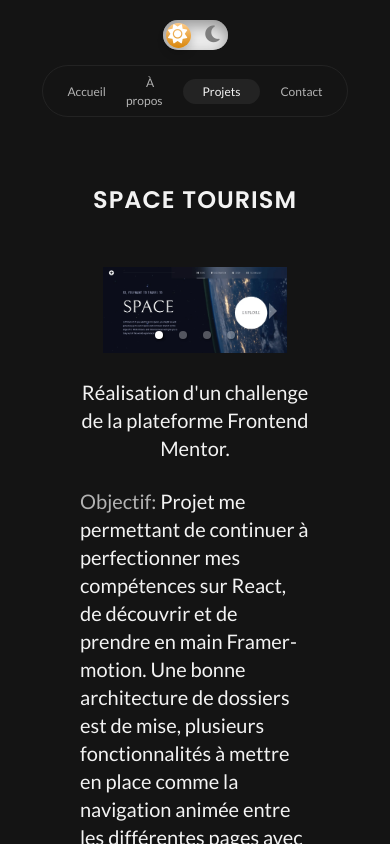
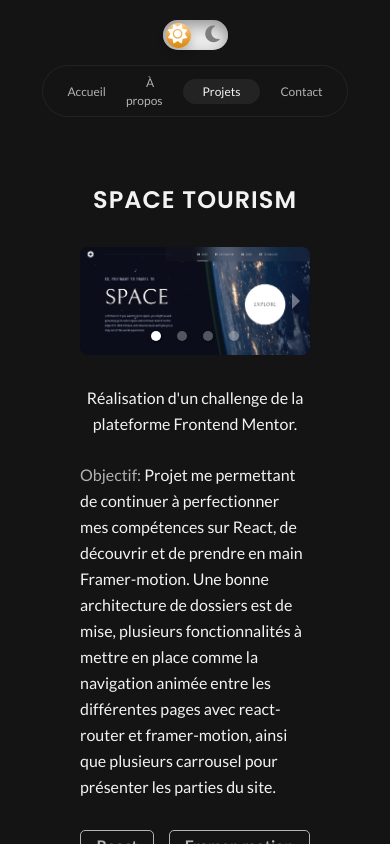
Before and after one commit to AlexDDevv/Portfolio-v3, a React (Vite) app: page /projects in a window 390 px wide. Both pictures are taken after a click on the element 195 px from the left and 367 px from the top of the page. Shown: the top 844 px of the page. Built offline with nearby package versions, Linux system fonts and the light colour scheme.

Commit message:
Add responsive for ProjectDetails

```diff
--- a/src/assets/sass/components/projects/_main.scss
+++ b/src/assets/sass/components/projects/_main.scss
@@ -1,5 +1,9 @@
 .main-projects {
     margin-bottom: 80px;
+
+    @media screen and (max-width: 425px) {
+        margin-bottom: 65px;
+    }
 
     h1 {
         color: $white;
@@ -8,9 +12,13 @@
         font-weight: 600;
         letter-spacing: 1px;
         text-transform: uppercase;
-        margin-bottom: 25px;
+        margin-bottom: 30px;
         text-align: center;
 
+        @media screen and (max-width: 1024px) {
+            font-size: 28px;
+            margin-bottom: 0;
+        }
         @media screen and (max-width: 425px) {
             font-size: 24px;
         }
--- a/src/assets/sass/components/projects/_projectDetails.scss
+++ b/src/assets/sass/components/projects/_projectDetails.scss
@@ -2,43 +2,43 @@
     display: flex;
     flex-direction: column;
     align-items: center;
-    gap: 25px;
+    gap: 30px;
     position: relative;
+    width: 80%;
+    margin: 0 auto;
+
+    @media screen and (max-width: 1024px) {
+        width: 90%;
+    }
+    @media screen and (max-width: 768px) {
+        width: 100%;
+    }
 
     .carrousel {
-        width: 80%;
-        overflow: hidden;
-
-        .carrousel-img-container {
-            width: 100%;
-            height: 435px;
-            margin-bottom: 20px;
-
-            .carrousel-img {
-                width: 100%;
-                height: 100%;
-                object-fit: cover;
-                border-radius: 8px;
-            }
-            .display {
-                display: block;
-            }
-            .hide {
-                display: none;
-            }
+        .dot {
+            width: 10px;
+            height: 10px;
+        }
+        .carrousel-img {
+            border-radius: 8px;
         }
     }
     .project-text {
-        max-width: 800px;
-        margin: 0 auto;
-
         p {
             color: $white;
             font-family: $bodyFont;
             font-size: 20px;
-            line-height: 28px;
+            line-height: 30px;
             margin-bottom: 25px;
             text-align: center;
+
+            @media screen and (max-width: 768px) {
+                font-size: 18px;
+            }
+            @media screen and (max-width: 425px) {
+                font-size: 16px;
+                line-height: 26px;
+            }
 
             &:last-child {
                 margin-bottom: 0;
```
